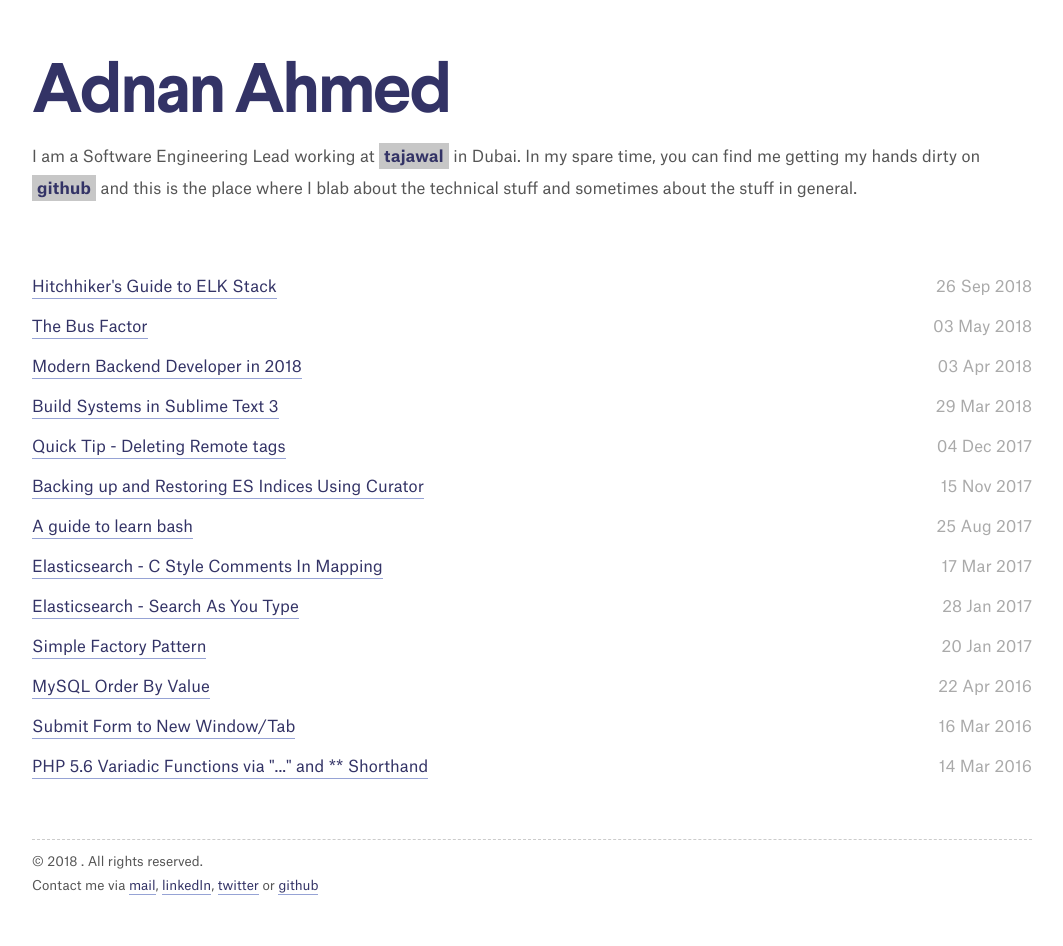
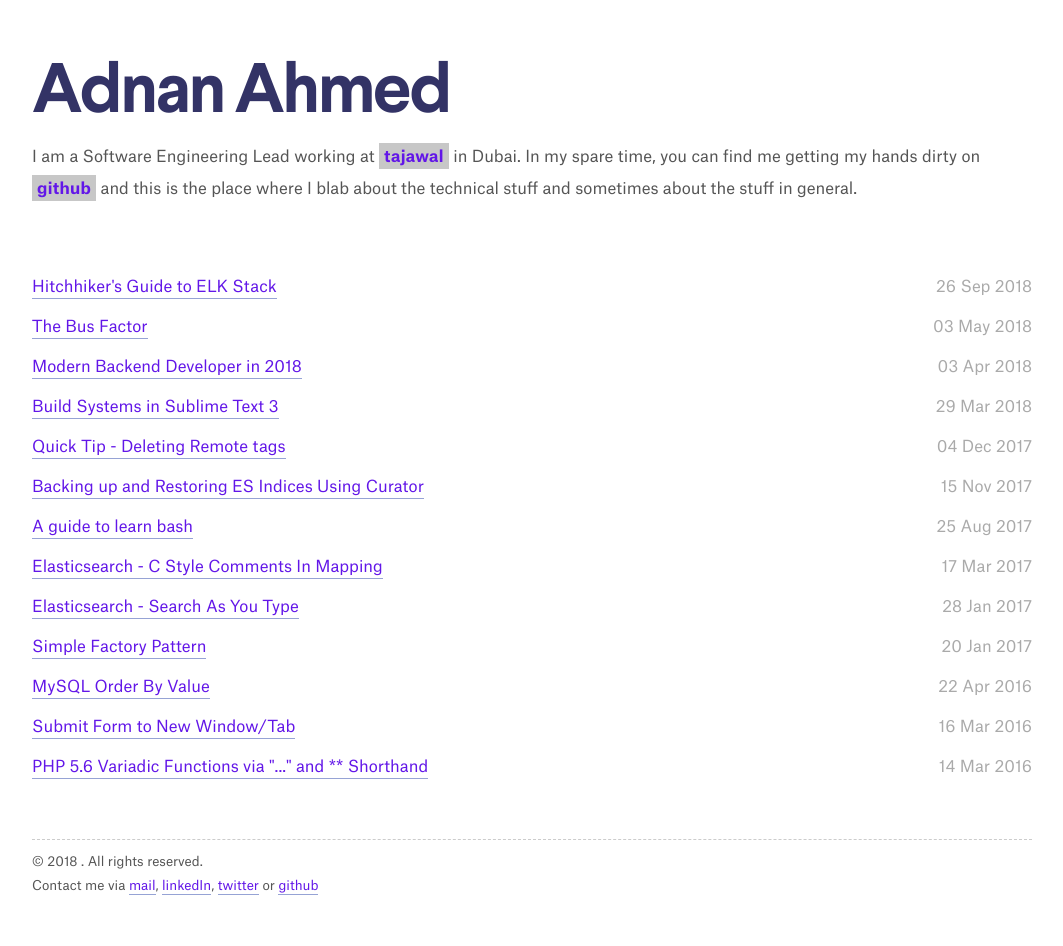
Before and after one commit to Idnan/idnan.github.io, a Jekyll site: the page built from index.html, in a window 1280 px wide. Shown: the whole page, without its empty margins (108-1171 px from the left). Built offline with Jekyll 4.4.1, drawn with Linux system fonts in a browser that asks for light colours; some web fonts are replaced.

Commit message:
Change anchor link

```diff
--- a/css/style.css
+++ b/css/style.css
@@ -131,7 +131,7 @@ p#tagline {
 }
 
 a {
-    color: #336;
+    color: #6216e8;
     text-decoration: none;
     border-bottom: 1px solid rgba(36, 64, 168, 0.48);
     -webkit-transition: border-color 0.15s ease-out;
```
